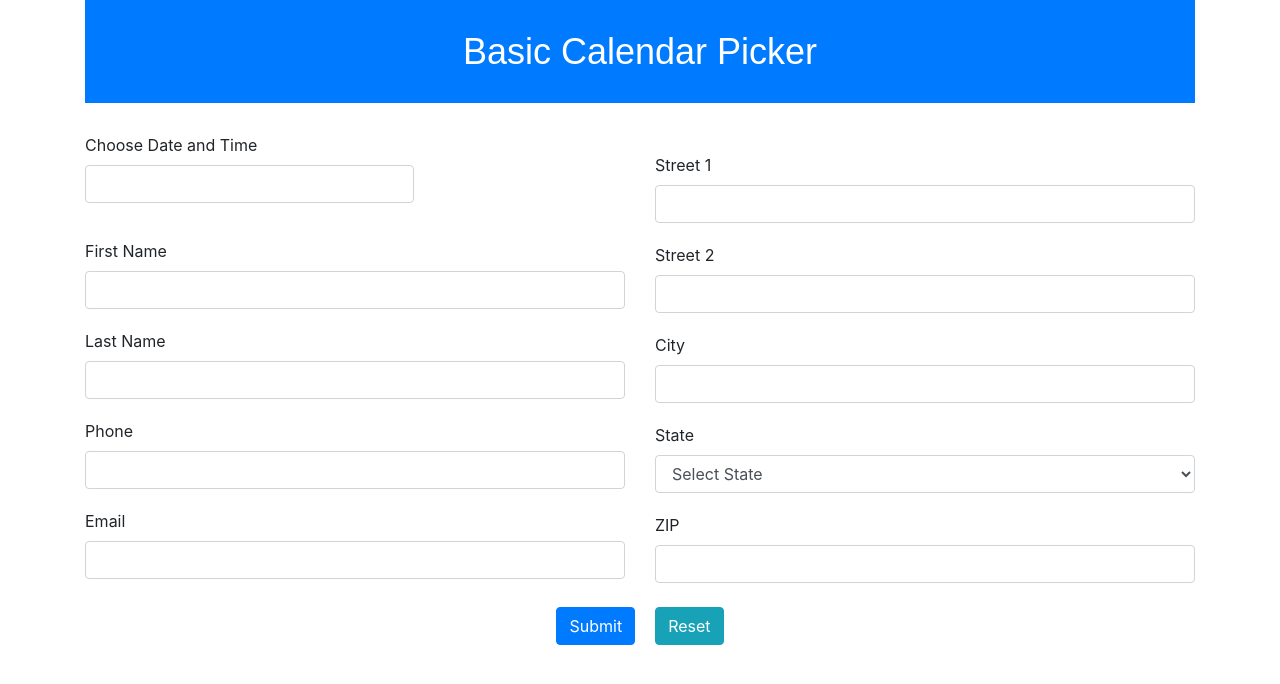
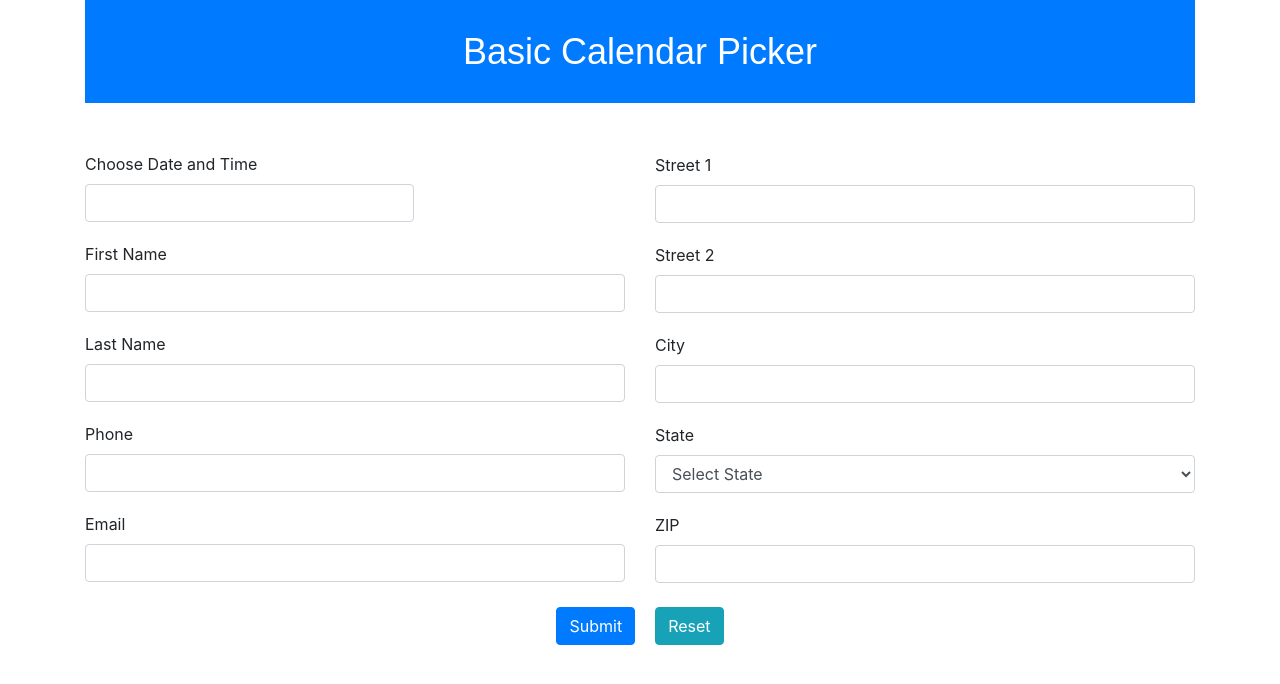
Before and after one commit to mghondo/contactformscheduler-, a React (Create React App) app: page / in a window 1280 px wide. Shown: the top 684 px of the page. Built offline with nearby package versions, Linux system fonts and the light colour scheme.

Commit message:
Pretty much done at this point. Info is processing into JSon below.

```diff
--- a/src/App.css
+++ b/src/App.css
@@ -40,3 +40,11 @@
 .formMorgan {
   padding-top: 20px;
 }
+
+.form-group {
+  margin-bottom: 0rem;
+}
+
+.calenderarea {
+  margin-top: 1.2rem;
+}
--- a/src/ContactFormScheduler.jsx
+++ b/src/ContactFormScheduler.jsx
@@ -101,7 +101,7 @@ function ContactFormScheduler() {
         <Row>
           <Col xs={12} md={6}>
           <Form.Group controlId="dateTime" className="form-group" style={{width: '120%', alignContent: 'center'}}>
-          <Form.Label>Choose Date and Time</Form.Label><br />
+          <Form.Label className='calenderarea'>Choose Date and Time</Form.Label><br />
           <DatePicker
             selected={formData.dateTime}
             onChange={handleDateChange}
```
